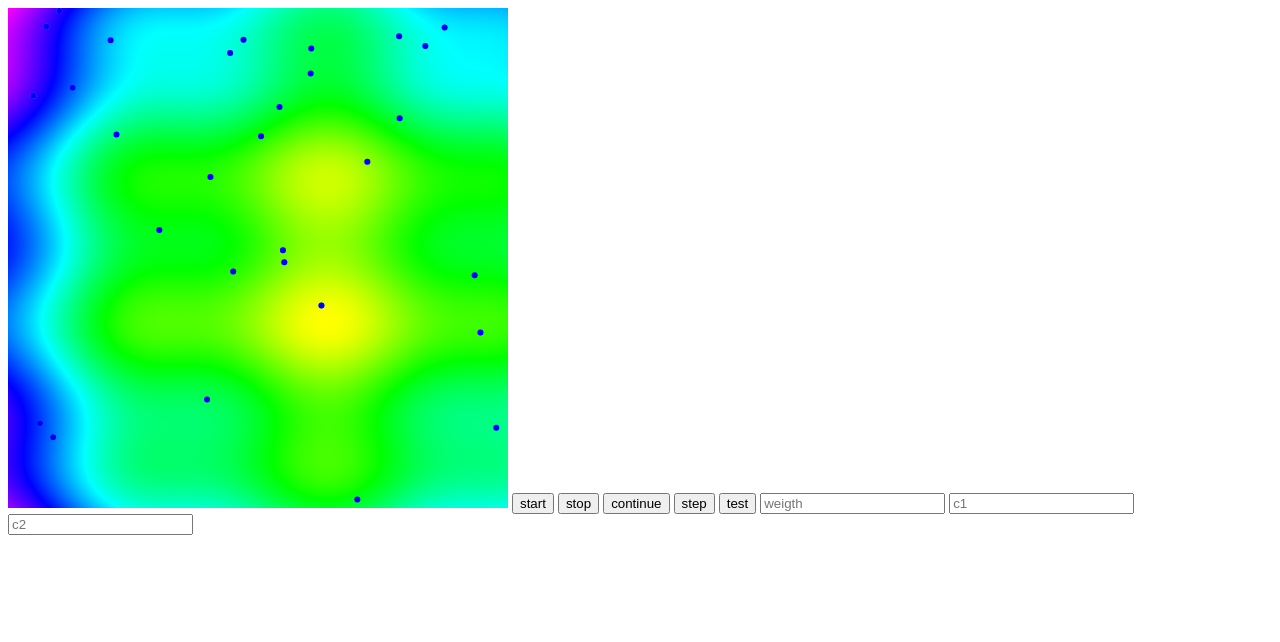
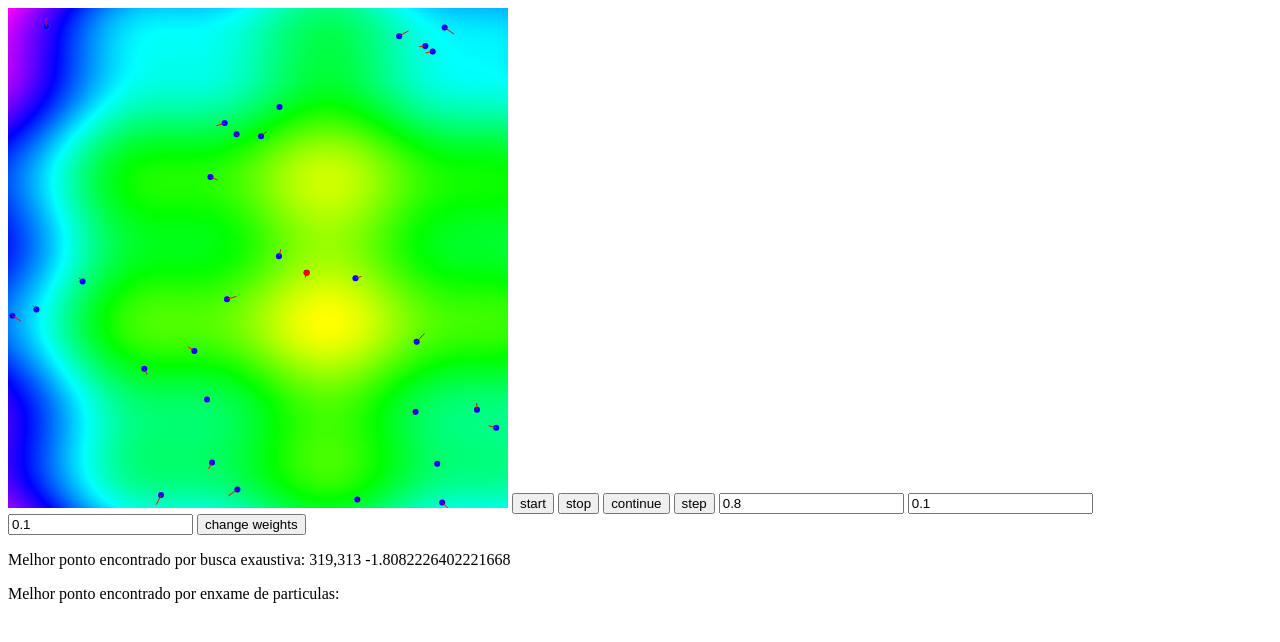
Before and after one commit to LooperBR/annoying, a plain HTML site: page index.html in a window 1280 px wide. Both pictures are taken after a click on the button "start". Drawn offline with Linux system fonts and the light colour scheme.

Commit message:
mais macumba

```diff
--- a/index.html
+++ b/index.html
@@ -15,10 +15,12 @@
             <button onclick="stop()">stop</button>
             <button onclick="continueFlies()">continue</button>
             <button onclick="step()">step</button>
-            <button onclick="test()">test</button>
-            <input type="text" id="weigth" placeholder="weigth">
+            <input type="text" id="w" placeholder="weigth">
             <input type="text" id="c1" placeholder="c1">
             <input type="text" id="c2" placeholder="c2">
+            <button onclick="updateWeight()">change weights</button>
+            <p id="globalBestManual">Melhor ponto encontrado por busca exaustiva:</p>
+            <p id="globalBest">Melhor ponto encontrado por enxame de particulas:</p>
         </span>
     </span>
     <script src="index.js"></script>
--- a/index.js
+++ b/index.js
@@ -8,10 +8,21 @@ var globalBest
 var w = 0.8
 var c1 = 0.1
 var c2 = 0.1
+var wText
+var c1Text
+var c2Text
+var globalBestText
+var stepsSinceBestChange = 0
 function macumba(){
     let canvas = document.getElementById("my-canvas")
     ctx = canvas.getContext('2d')
+    globalBestText = document.getElementById("globalBest")
+    let globalBestManualText = document.getElementById("globalBestManual")
+    wText = document.getElementById("w")
+    c1Text = document.getElementById("c1")
+    c2Text = document.getElementById("c2")
     let numberOfFlies = 30
+    let globaBestManualPosition = [0,0]
     values = []
     minValue = 1000000
     maxValue = 0
@@ -21,14 +32,31 @@ function macumba(){
     for(let i=0;i<numberOfFlies;i++){
         let randomX = Math.random()*500
         let randomY = Math.random()*500
+        let randomVX = Math.random()*10
+        let randomVY = Math.random()*10
+
+        if(Math.random()>0.5){
+            randomVX = randomVX*-1
+        }
+
+        if(Math.random()>0.5){
+            randomVY = randomVY*-1
+        }
+
         flies.push({
             position: [randomX,randomY],
-            velocity: [0,0],
+            velocity: [randomVX,randomVY],
             personalBest: {
                 position: [randomX,randomY],
                 value:getValue(randomX,randomY)
             }
         })
+        if(flies[i].personalBest.value < globalBest.value){
+            globalBest = {
+                position: [flies[i].personalBest.position[0],flies[i].personalBest.position[1]],
+                value: flies[i].personalBest.value
+            }
+        }
     }
 
     for(let i=0;i<=500;i++){
@@ -37,6 +65,8 @@ function macumba(){
             let value = getValue(i,j)
             values[i][j] = value
             if(value<minValue){
+                globaBestManualPosition[0]=i
+                globaBestManualPosition[1]=j
                 minValue = value
             }
             if(value>maxValue){
@@ -45,9 +75,13 @@ function macumba(){
 
         }
     }
-
-    console.log('macumba')
-    console.log(flies)
+    globalBestManualText.innerText = "Melhor ponto encontrado por busca exaustiva: "+globaBestManualPosition[0]+","+globaBestManualPosition[1]+" "+minValue
+    wText.value = w
+    c1Text.value = c1
+    c2Text.value = c2
+    //console.log(minValue)
+    // console.log('macumba')
+    // console.log(flies)
 
     drawAll(ctx,values,flies,minValue,maxValue)
     //updateFlies();
@@ -56,9 +90,9 @@ function macumba(){
 function updateFlies(step = false){
     while(run){
         for(let i of flies.keys()){
-            console.log('start update')
-            console.log(i)
-            console.log(flies[i])
+            // console.log('start update')
+            // console.log(i)
+            // console.log(flies[i])
             let current = getValue(flies[i].position[0],flies[i].position[1])
             if(current < flies[i].personalBest.value){
                 flies[i].personalBest = {
@@ -67,23 +101,33 @@ function updateFlies(step = false){
                 }
             }
             if(flies[i].personalBest.value < globalBest.value){
-                console.log("mudou melhor")
+                // console.log("mudou melhor")
+                stepsSinceBestChange=0
                 globalBest = {
                     position: [flies[i].personalBest.position[0],flies[i].personalBest.position[1]],
                     value: flies[i].personalBest.value
                 }
             }
             flies[i].velocity = velocidadeDoDemonio(flies[i].velocity,flies[i].position,flies[i].personalBest.position,globalBest)
-            console.log('end update')
-            console.log(flies[i])
+            // console.log('end update')
+            // console.log(flies[i])
             flies[i].position[0] = flies[i].position[0] + flies[i].velocity[0]
             flies[i].position[1] = flies[i].position[1] + flies[i].velocity[1]
 
         }
+        wText.value = w
+        c1Text.value = c1
+        c2Text.value = c2
+        stepsSinceBestChange++;
         //console.log(flies)
         if(step){
             run = false
         }
+        console.log(stepsSinceBestChange)
+        if(stepsSinceBestChange>20){
+            run = false
+        }
+        globalBestText.innerText = "Melhor ponto encontrado por enxame de particulas: "+globalBest.position[0]+","+globalBest.position[1]+" "+globalBest.value
         drawAll(ctx,values,flies,minValue,maxValue)
     }
 }
@@ -97,10 +141,16 @@ function continueFlies(){
 }
 
 function step(){
-    console.log('step')
-    console.log(flies)
+    // console.log('step')
+    // console.log(flies)
     run = true
     updateFlies(true);
+}
+
+function updateWeight(){
+    w = wText.value
+    c1 = c1Text.value
+    c2 = c2Text.value
 }
 
 function drawAll(ctx,values,flies,minValue,maxValue){
@@ -131,8 +181,8 @@ function drawAll(ctx,values,flies,minValue,maxValue){
     ctx.fillStyle = "red";
     ctx.fill();
 
-    console.log('endDraw')
-    console.log(flies)
+    // console.log('endDraw')
+    // console.log(flies)
 }
 
 function drawFly(ctx,fly){
@@ -147,6 +197,14 @@ function drawFly(ctx,fly){
     ctx.arc(fly.position[0],fly.position[1], 3, 0, 2 * Math.PI);
     ctx.fillStyle = "blue";
     ctx.fill();
+
+    //draw velocity
+    ctx.beginPath();
+    ctx.moveTo(fly.position[0],fly.position[1]);
+    ctx.lineTo(fly.position[0] + fly.velocity[0],fly.position[1] + fly.velocity[1]);
+    ctx.strokeStyle = "red";
+    ctx.lineWidth = 1;
+    ctx.stroke();
 }
 
 function clearCanvas(ctx){
@@ -188,12 +246,12 @@ function velocidadeDoDemonio(velocity,currentPos,pbest,gbest){
     let newXVelocity = w*velocity[0]+c1*r1*(pbest[0]-currentPos[0])+c2*r2*(gbest.position[0]-currentPos[0])
     let newYVelocity = w*velocity[1]+c1*r1*(pbest[1]-currentPos[1])+c2*r2*(gbest.position[1]-currentPos[1])
     let newVelocity = [newXVelocity,newYVelocity]
-    console.log("newVelocity")
-    console.log(velocity)
-    console.log(currentPos)
-    console.log(pbest)
-    console.log(gbest)
-    console.log(newVelocity)
+    // console.log("newVelocity")
+    // console.log(velocity)
+    // console.log(currentPos)
+    // console.log(pbest)
+    // console.log(gbest)
+    // console.log(newVelocity)
     return newVelocity
 }
 
@@ -201,5 +259,5 @@ function test(){
     let a = [1,1]
     let b = [3,5]
     let c = [a[0]+b[0],a[1]+b[1]]
-    console.log(c)
+    // console.log(c)
 }
```
